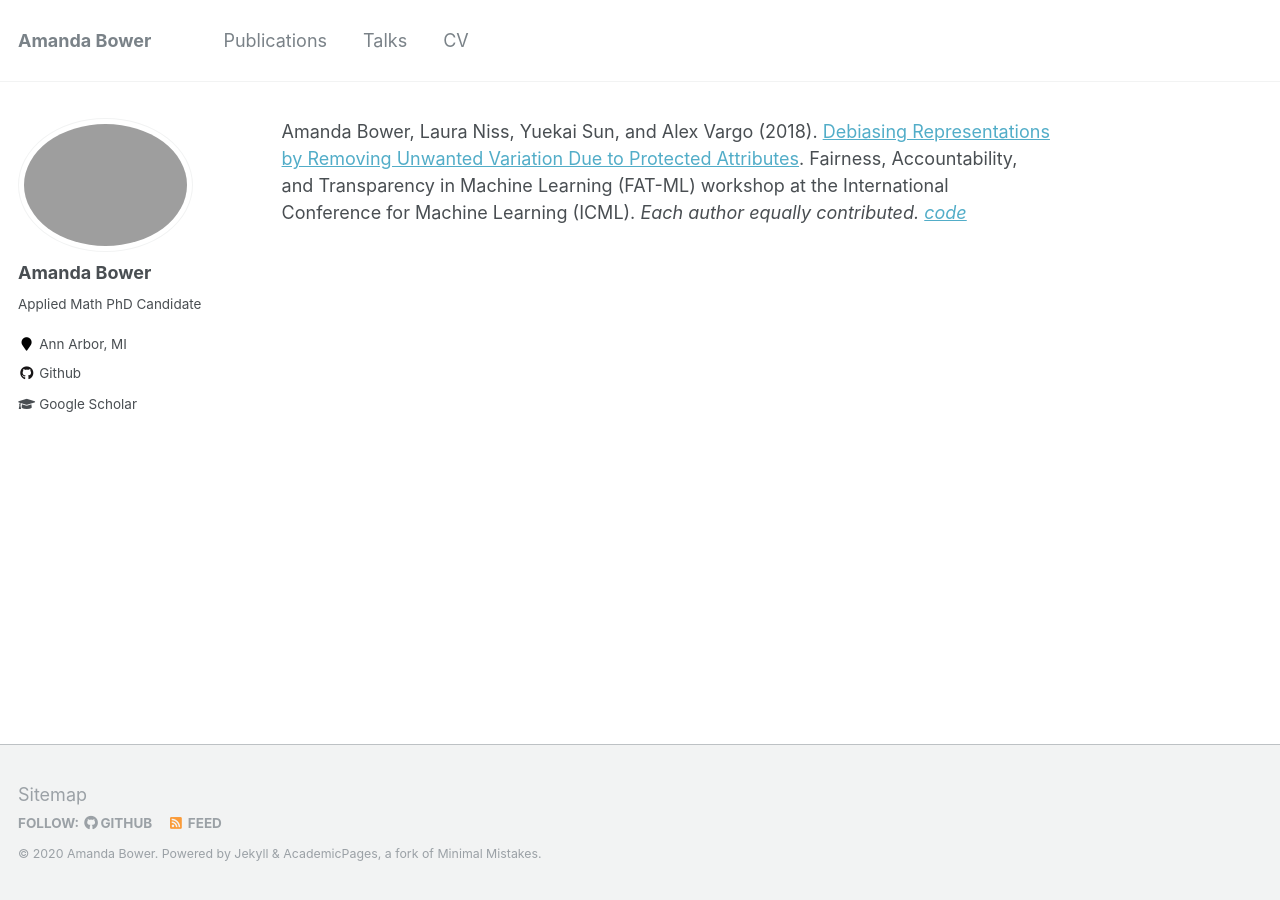
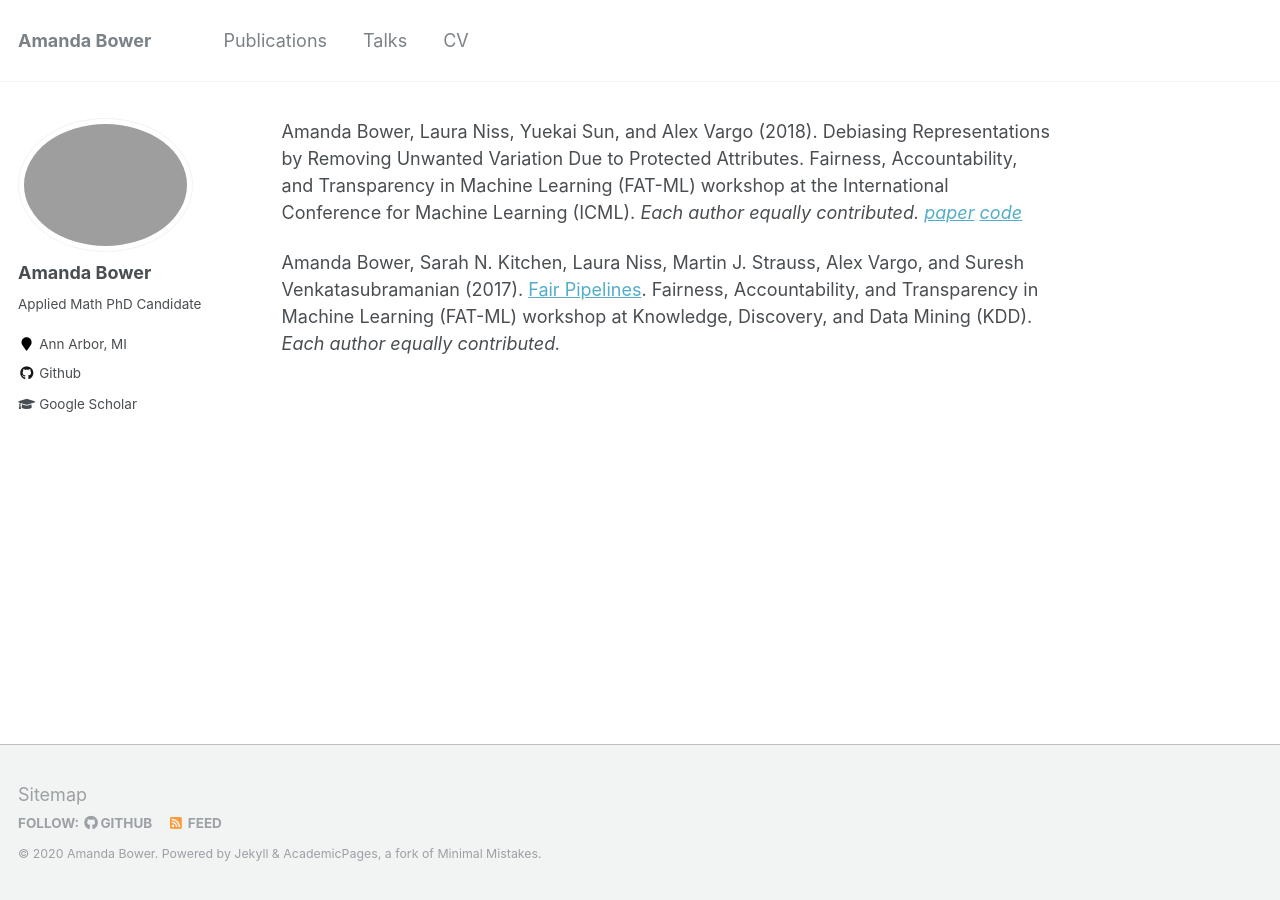
Before and after one commit to Amandarg/amandarg.github.io, a Jekyll site: the page built from _pages/publications.md, in a window 1280 px wide. Built offline with Jekyll 4.4.1, drawn with Linux system fonts in a browser that asks for light colours; our own code applies the rules of GitHub Pages for plain Markdown files.

Commit message:
Update publications.md

```diff
--- a/_pages/publications.md
+++ b/_pages/publications.md
@@ -1 +1,4 @@
-Amanda Bower, Laura Niss, Yuekai Sun, and Alex Vargo (2018). [Debiasing Representations by Removing Unwanted Variation Due to Protected Attributes](https://arxiv.org/pdf/1807.00461.pdf). Fairness, Accountability, and Transparency in Machine Learning (FAT-ML) workshop at the International Conference for Machine Learning (ICML). <i>Each author equally contributed.<i> [code](https://github.com/Amandarg/debias)
+Amanda Bower, Laura Niss, Yuekai Sun, and Alex Vargo (2018). Debiasing Representations by Removing Unwanted Variation Due to Protected Attributes. Fairness, Accountability, and Transparency in Machine Learning (FAT-ML) workshop at the International Conference for Machine Learning (ICML). <i>Each author equally contributed.<i>
+  [paper](https://arxiv.org/pdf/1807.00461.pdf) [code](https://github.com/Amandarg/debias)
+
+Amanda Bower, Sarah N. Kitchen, Laura Niss, Martin J. Strauss, Alex Vargo, and Suresh Venkatasubramanian (2017). [Fair Pipelines](https://arxiv.org/pdf/1707.00391.pdf). Fairness, Accountability, and Transparency in Machine Learning (FAT-ML) workshop at Knowledge, Discovery, and Data Mining (KDD). <i>Each author equally contributed.<i>
```
